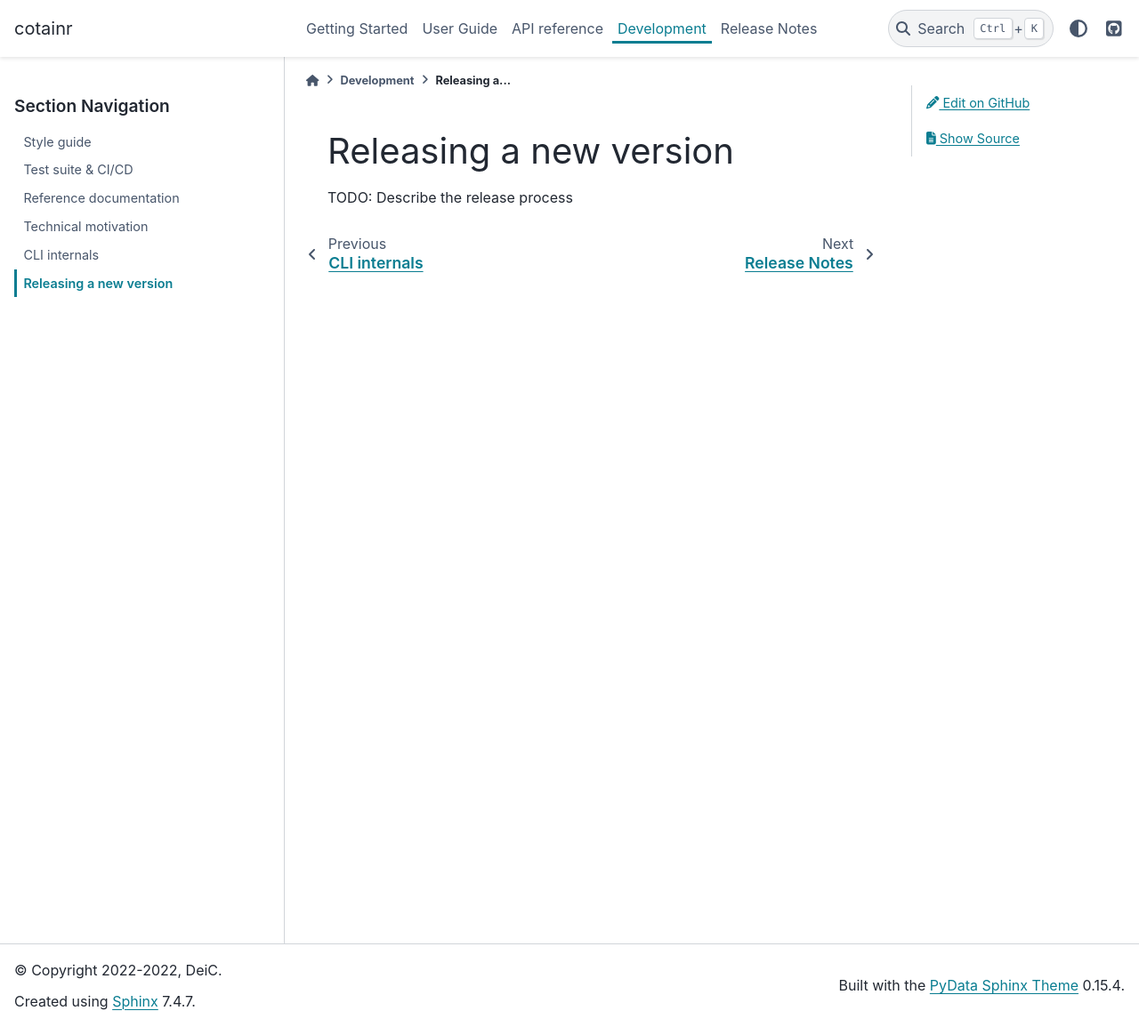
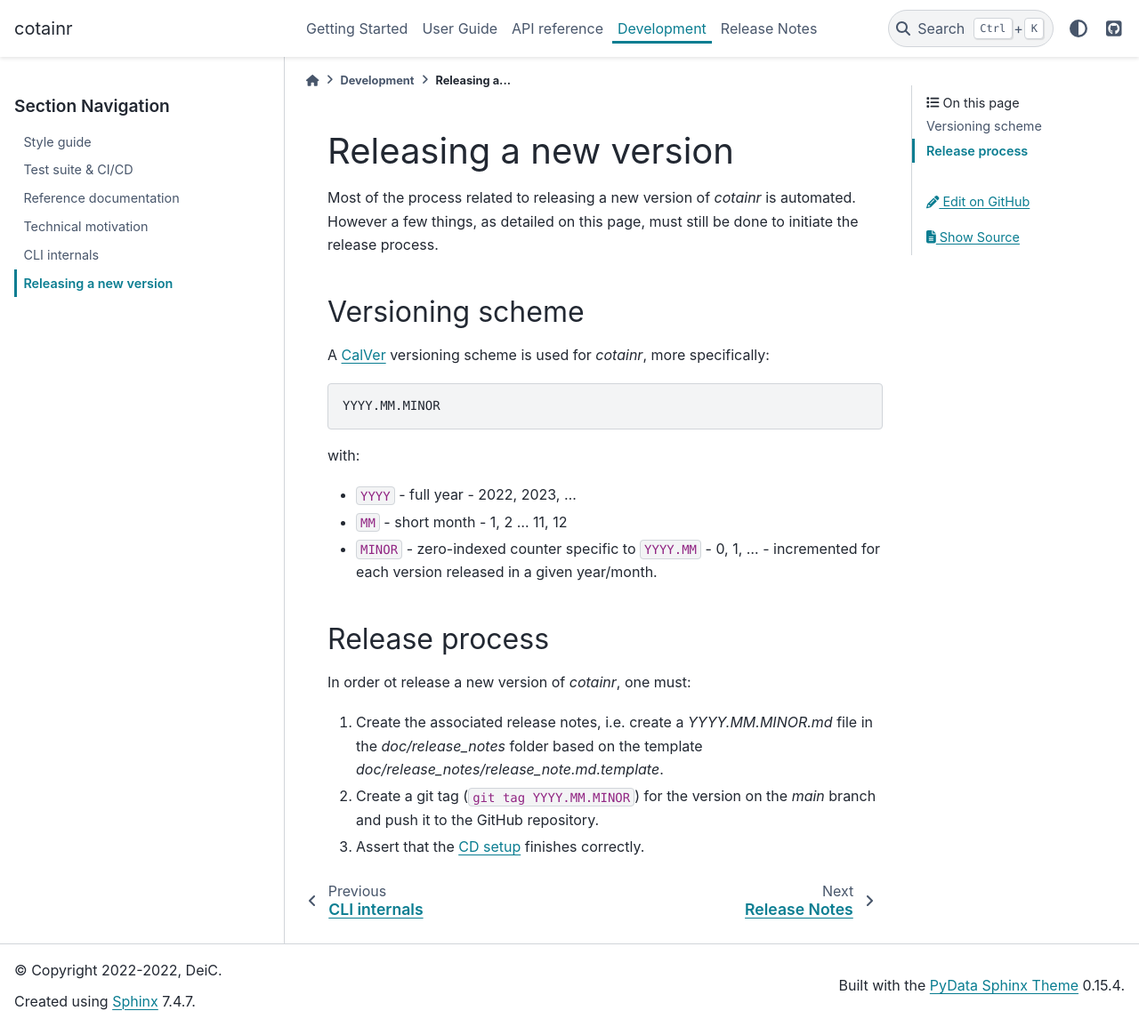
Before and after one commit to DeiC-HPC/cotainr, a Sphinx documentation site: the page built from doc/development/releasing.rst, in a window 1280 px wide and 1155 px high. Shown: the whole window at 89% size. Built offline with Sphinx 7.4.7 and the PyData theme 0.15.4, drawn with Linux system fonts in a browser that asks for light colours; pages that are not in the unit, such as notebooks, are missing from menus.

Commit message:
AB#531 AB#476 Inital release notes and versioning scheme docs.

```diff
--- a/doc/development/documentation.rst
+++ b/doc/development/documentation.rst
@@ -15,7 +15,7 @@
     $ make relnotes
     $ make html
 
-The HTML output is available in the `doc/_build` folder. The :code:`make apidoc` command generates reStructuredText files for the API reference documentation. These files include :code:`sphinx.ext.autodoc` directives that automatically generates the API reference documentation from the docstrings of the modules/classes/functions/... in `cotainr`. The :code:`make relnotes` command generates the list of release notes from the markdown files in the `doc/release_notes` folder.
+The HTML output is available in the `doc/_build` folder. The :code:`make apidoc` command generates reStructuredText files for the API reference documentation. These files include :code:`sphinx.ext.autodoc` directives that automatically generate the API reference documentation from the docstrings of the modules/classes/functions/... in `cotainr`. The :code:`make relnotes` command generates the list of release notes from the markdown files in the `doc/release_notes` folder.
 
 The HTML version of the documentation is based on the `PyData Spinx Theme <https://pydata-sphinx-theme.readthedocs.io/>`_ and its design and layout is heavily inspired by the `NumPy <https://numpy.org/doc/stable/>`_, `SciPy <https://docs.scipy.org/doc/scipy/>`_, and `Pandas <https://pandas.pydata.org/docs>`_ documentations - a big shout-out to the people who created those documentation designs!
 
--- a/doc/development/index.rst
+++ b/doc/development/index.rst
@@ -16,7 +16,7 @@
 
 Feedback & bug reports
 ~~~~~~~~~~~~~~~~~~~~~~
-If you would like to report a bug, request a new features, or provide feedback and/or ideas for improving `cotainr`, please create an issue on the `cotainr` issue tracker: https://github.com/DeiC-HPC/cotainr/issues. A guide for creating an issue on GitHub is available in the `GitHub issue docs <https://docs.github.com/en/issues/tracking-your-work-with-issues/creating-an-issue>`_ Before doing so, please check if somebody else has already opened a similar issue. If so, please contribute your thoughts and experiences to the discussion in that issues instead of opening a new one. If reporting a bug, please provide a `minimal reproducible example <https://stackoverflow.com/help/minimal-reproducible-example>`_ of the problem.
+If you would like to report a bug, request a new features, or provide feedback and/or ideas for improving `cotainr`, please create an issue on the `cotainr` issue tracker: https://github.com/DeiC-HPC/cotainr/issues. A guide for creating an issue on GitHub is available in the `GitHub issue docs <https://docs.github.com/en/issues/tracking-your-work-with-issues/creating-an-issue>`_. Before creating a new issue, please check if somebody else has already opened a similar issue. If so, please contribute your thoughts and experiences to the discussion in that issues instead of opening a new one. If reporting a bug, please provide a `minimal reproducible example <https://stackoverflow.com/help/minimal-reproducible-example>`_ of the problem.
 
 Code & documentation contributions
 ~~~~~~~~~~~~~~~~~~~~~~~~~~~~~~~~~~
@@ -29,7 +29,7 @@
     :hidden:
 
     style_guide
-    test_suite
+    test_suite_ci_cd
     documentation
     technical_motivation
     cli_internals
--- a/doc/development/releasing.rst
+++ b/doc/development/releasing.rst
@@ -3,4 +3,26 @@
 Releasing a new version
 =======================
 
-TODO: Describe the release process
+Most of the process related to releasing a new version of `cotainr` is automated. However a few things, as detailed on this page, must still be done to initiate the release process.
+
+Versioning scheme
+-----------------
+A `CalVer <https://calver.org/>`_ versioning scheme is used for `cotainr`, more specifically:
+
+.. code-block:: text
+
+  YYYY.MM.MINOR
+
+with:
+
+- :code:`YYYY` - full year - 2022, 2023, ...
+- :code:`MM` - short month - 1, 2 ... 11, 12
+- :code:`MINOR` - zero-indexed counter specific to :code:`YYYY.MM` - 0, 1, ... - incremented for each version released in a given year/month.
+
+Release process
+---------------
+In order ot release a new version of `cotainr`, one must:
+
+1. Create the associated release notes, i.e. create a `YYYY.MM.MINOR.md` file in the `doc/release_notes` folder based on the template `doc/release_notes/release_note.md.template`.
+2. Create a git tag (:code:`git tag YYYY.MM.MINOR`) for the version on the *main* branch and push it to the GitHub repository.
+3. Assert that the :ref:`CD setup <continuous_delivery>` finishes correctly.
--- a/doc/development/style_guide.rst
+++ b/doc/development/style_guide.rst
@@ -2,6 +2,7 @@
 
 Style guide
 ===========
+We aim to keep the `cotainr` code base and documentation consistent by following the style guides listed here.
 
 - We follow the :pep:`8` style guide.
 - The Python source code is formatted using `black <https://black.readthedocs.io/en/stable/>`_ .
```
Also changed, not shown: doc/development/test_suite_ci_cd.rst (renamed from doc/development/test_suite.rst, +9 -2 lines), 1 other file.
